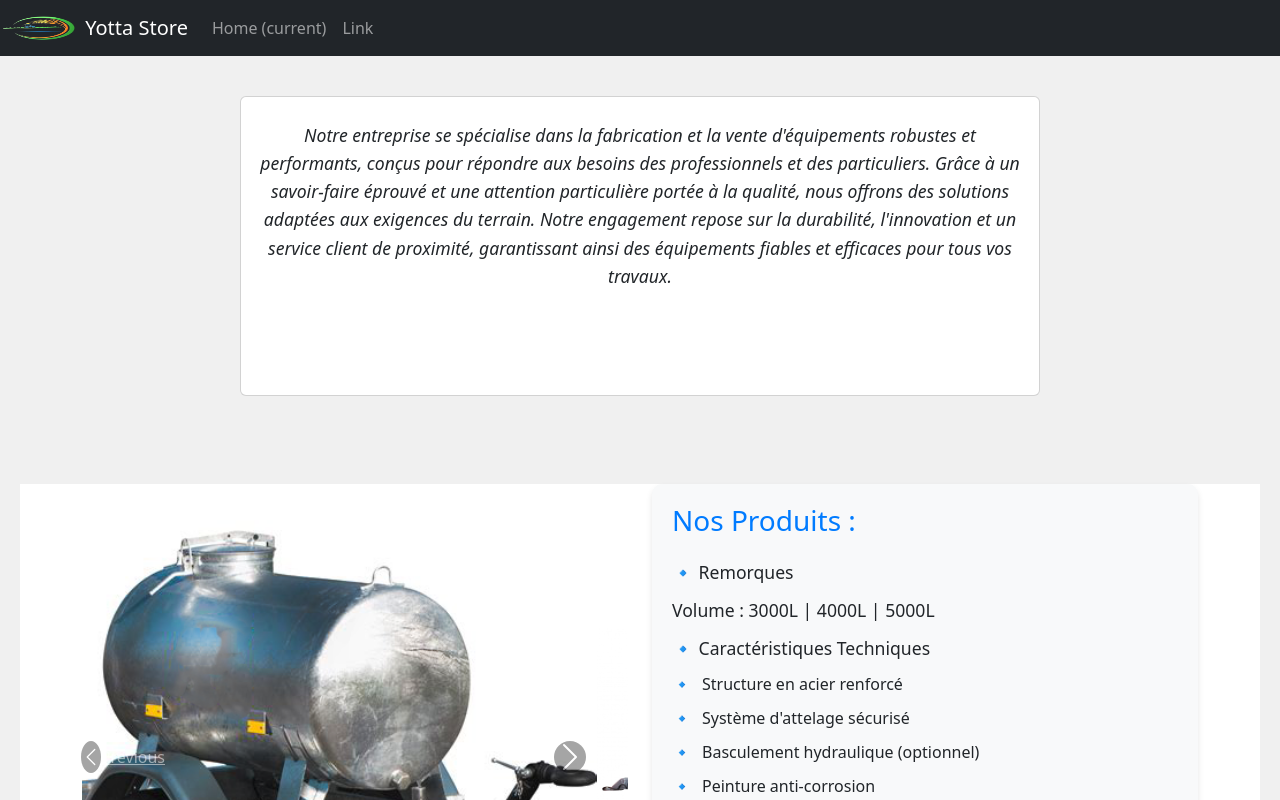
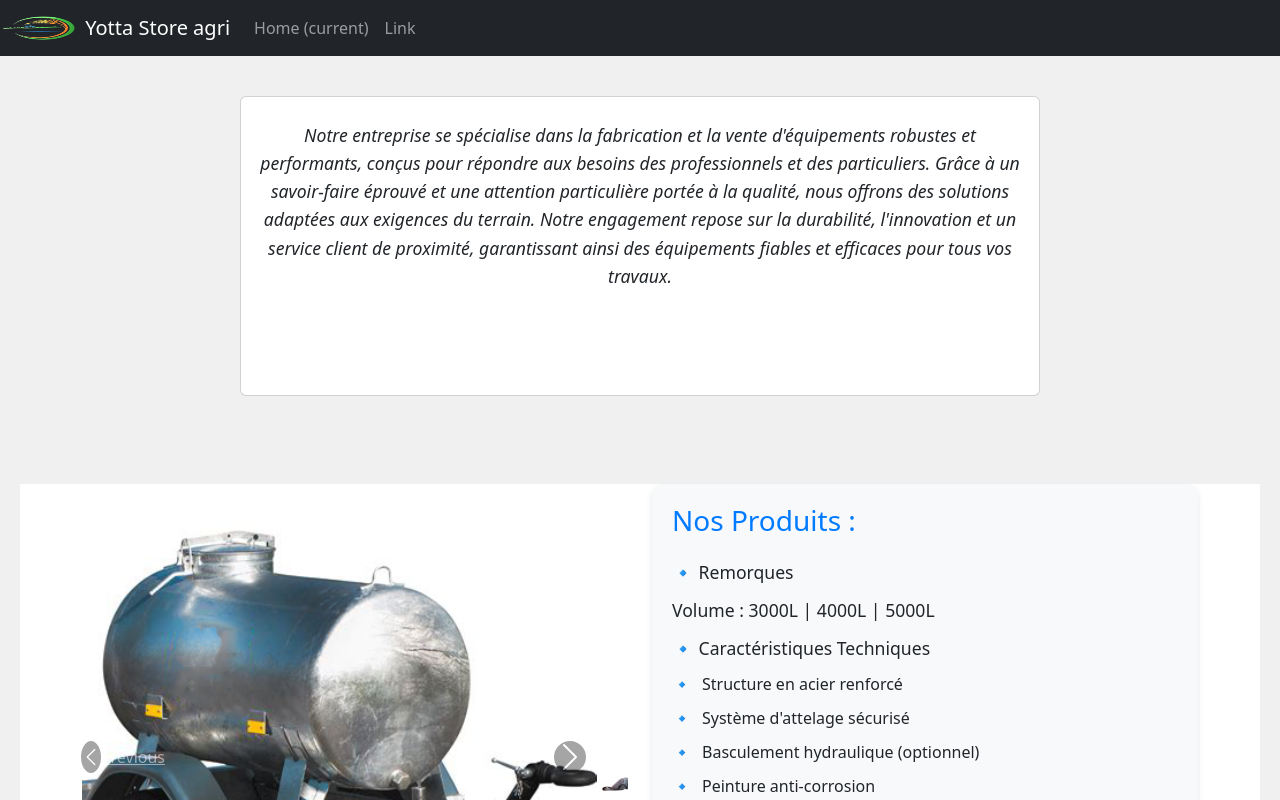
Before and after one commit to stmiinfo/yottastoreagri, an Angular app: page / in a window 1280 px wide. Shown: the top 800 px of the page. Built offline with nearby package versions, Linux system fonts and the light colour scheme.

Commit message:
name change

```diff
--- a/src/app/navbar/navbar.component.html
+++ b/src/app/navbar/navbar.component.html
@@ -1,7 +1,7 @@
 <nav class="navbar navbar-expand-lg navbar-dark bg-dark">
   <a class="navbar-brand" href="#">
     <img src="p1.png" alt="Logo" width="80" height="30" class="d-inline-block align-top">
-    Yotta Store
+    Yotta Store agri
   </a>
   <button class="navbar-toggler" type="button" data-toggle="collapse" data-target="#navbarSupportedContent" aria-controls="navbarSupportedContent" aria-expanded="false" aria-label="Toggle navigation">
     <span class="navbar-toggler-icon"></span>
```
